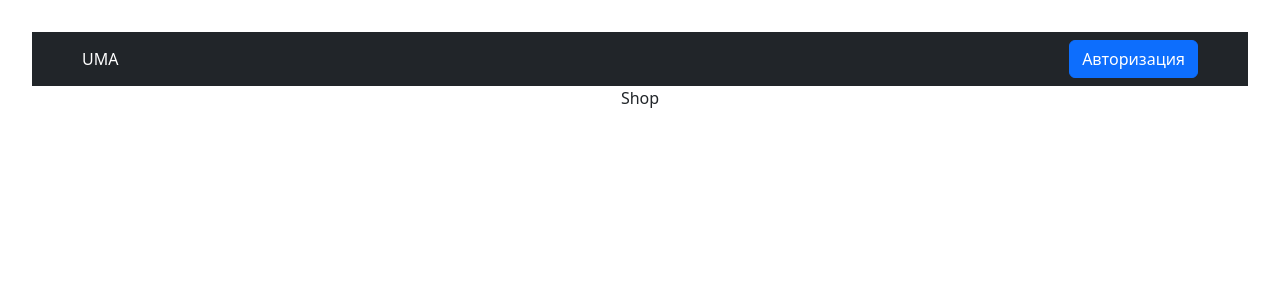
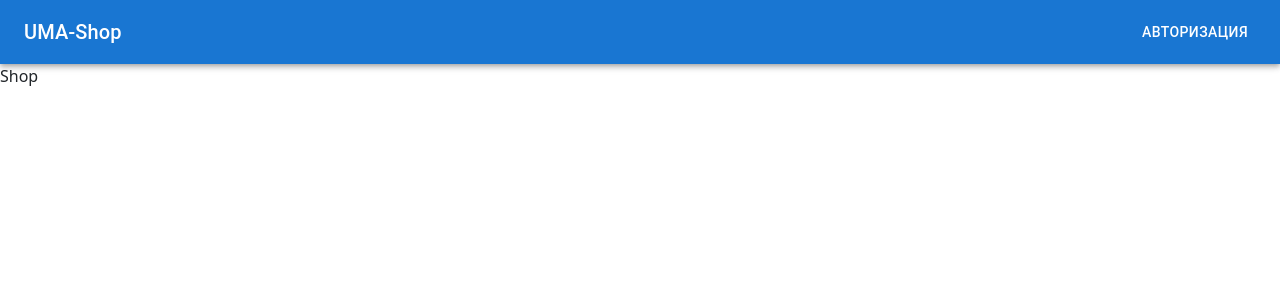
Before and after one commit to UMAtaullin/online-store, a React (Vite) app in the folder client/: page / in a window 1280 px wide. Shown: the top 300 px of the page. Built offline with nearby package versions, Linux system fonts and the light colour scheme.

Commit message:
feat: added NavBar

```diff
--- a/client/package.json
+++ b/client/package.json
@@ -10,6 +10,9 @@
     "preview": "vite preview"
   },
   "dependencies": {
+    "@emotion/react": "^11.14.0",
+    "@emotion/styled": "^11.14.0",
+    "@mui/material": "^6.3.1",
     "axios": "^1.7.9",
     "bootstrap": "^5.3.3",
     "mobx": "^6.13.5",
--- a/client/src/App.css
+++ /dev/null
@@ -1,6 +0,0 @@
-#root {
-  max-width: 1280px;
-  margin: 0 auto;
-  padding: 2rem;
-  text-align: center;
-}
--- a/client/src/App.jsx
+++ b/client/src/App.jsx
@@ -1,4 +1,3 @@
-import './App.css'
 import AppRouter from './components/AppRouter'
 import NavBar from './components/NavBar'
 
--- a/client/src/components/NavBar.jsx
+++ b/client/src/components/NavBar.jsx
@@ -1,33 +1,48 @@
 import React, { useContext } from 'react'
 import { Context } from '../main'
-import Navbar from 'react-bootstrap/Navbar'
-import Container from 'react-bootstrap/Container'
-import { Nav, Button } from 'react-bootstrap'
+import AppBar from '@mui/material/AppBar'
+import Toolbar from '@mui/material/Toolbar'
+import Typography from '@mui/material/Typography'
+import Button from '@mui/material/Button'
 import { NavLink } from 'react-router-dom'
 import { observer } from 'mobx-react-lite'
-
+import Box from '@mui/material/Box'
 
 const NavBar = observer(() => {
-  const {user} = useContext(Context)
+  const { user } = useContext(Context)
+
   return (
-    <Navbar bg='dark' data-bs-theme='dark'>
-      <Container>
-        <NavLink style={{ color: 'white' }} to='/shop'>
-          UMA
-        </NavLink>
-        {user.isAuth ? (
-          <Nav className='ml-auto'>
-            <Button>Админ панель</Button>
-            <Button className='ms-2'>Выйти</Button>
-          </Nav>
-        ) : (
-          <Nav className='ml-auto'>
-            <Button onClick={() => user.setIsAuth(true)}>Авторизация</Button>
-          </Nav>
-        )}
-      </Container>
-    </Navbar>
+    <AppBar position='static'>
+      <Toolbar>
+        <Typography variant='h6' component='div' sx={{ flexGrow: 1 }}>
+          <NavLink
+            to='/shop'
+            style={{ color: 'white', textDecoration: 'none' }}
+          >
+            UMA-Shop
+          </NavLink>
+        </Typography>
+
+        {/* Контейнер для кнопок */}
+        <Box sx={{ display: 'flex', alignItems: 'center' }}>
+          {user.isAuth ? (
+            <>
+              <Button color='inherit'>Админ панель</Button>
+              <Button color='inherit' sx={{ ml: 2 }}>
+                Выйти
+              </Button>
+            </>
+          ) : (
+            <Button color='inherit' onClick={() => user.setIsAuth(true)}>
+              Авторизация
+            </Button>
+          )}
+        </Box>
+      </Toolbar>
+    </AppBar>
   )
 })
 
 export default NavBar
+
+/* Кнопки находятся внутри компонента Box, который использует display: 'flex' и alignItems: 'center'. Это гарантирует, что кнопки будут выровнены по центру по вертикали и не будут смещать логотип.*/
--- a/client/src/index.css
+++ /dev/null
@@ -1,68 +0,0 @@
-:root {
-  font-family: Inter, system-ui, Avenir, Helvetica, Arial, sans-serif;
-  line-height: 1.5;
-  font-weight: 400;
-
-  color-scheme: light dark;
-  color: rgba(255, 255, 255, 0.87);
-  background-color: #242424;
-
-  font-synthesis: none;
-  text-rendering: optimizeLegibility;
-  -webkit-font-smoothing: antialiased;
-  -moz-osx-font-smoothing: grayscale;
-}
-
-a {
-  font-weight: 500;
-  color: #646cff;
-  text-decoration: inherit;
-}
-a:hover {
-  color: #535bf2;
-}
-
-body {
-  margin: 0;
-  /* display: flex; */
-  place-items: center;
-  min-width: 320px;
-  min-height: 100vh;
-}
-
-h1 {
-  font-size: 3.2em;
-  line-height: 1.1;
-}
-
-button {
-  border-radius: 8px;
-  border: 1px solid transparent;
-  padding: 0.6em 1.2em;
-  font-size: 1em;
-  font-weight: 500;
-  font-family: inherit;
-  background-color: #1a1a1a;
-  cursor: pointer;
-  transition: border-color 0.25s;
-}
-button:hover {
-  border-color: #646cff;
-}
-button:focus,
-button:focus-visible {
-  outline: 4px auto -webkit-focus-ring-color;
-}
-
-@media (prefers-color-scheme: light) {
-  :root {
-    color: #213547;
-    background-color: #ffffff;
-  }
-  a:hover {
-    color: #747bff;
-  }
-  button {
-    background-color: #f9f9f9;
-  }
-}
--- a/client/src/main.jsx
+++ b/client/src/main.jsx
@@ -1,6 +1,5 @@
 import {BrowserRouter} from "react-router-dom"
 import { createRoot } from 'react-dom/client'
-import './index.css'
 import React, {createContext} from 'react';
 import App from './App.jsx';
 import UserStore from './store/UserStore'
```
Also changed, not shown: 5 other files (tests, documents, lock files or other folders).
